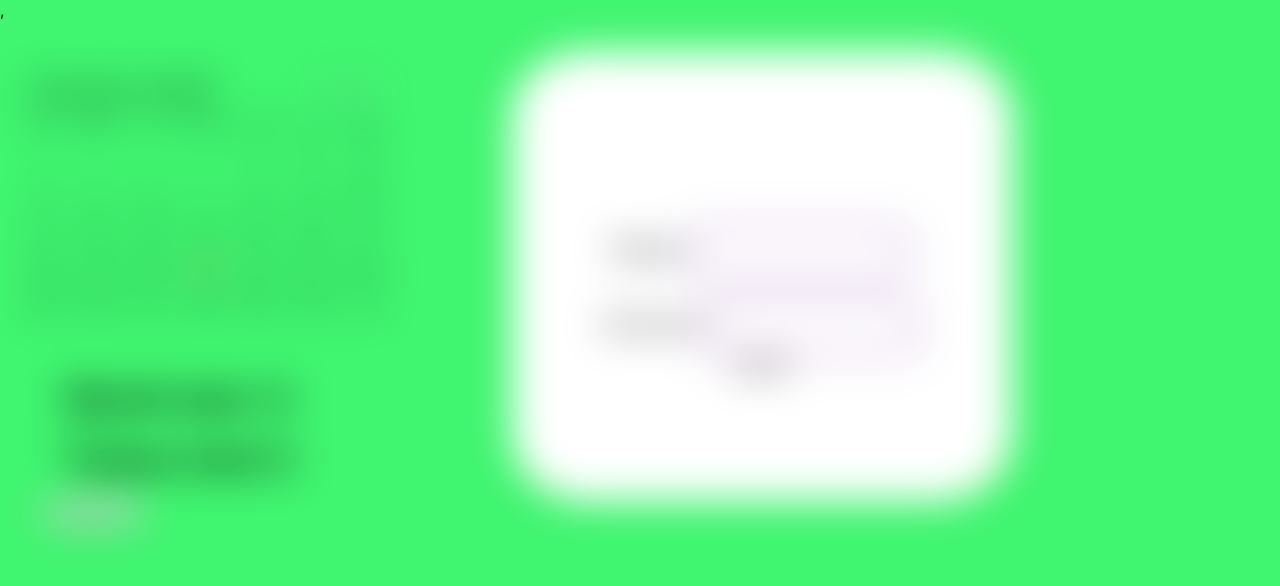
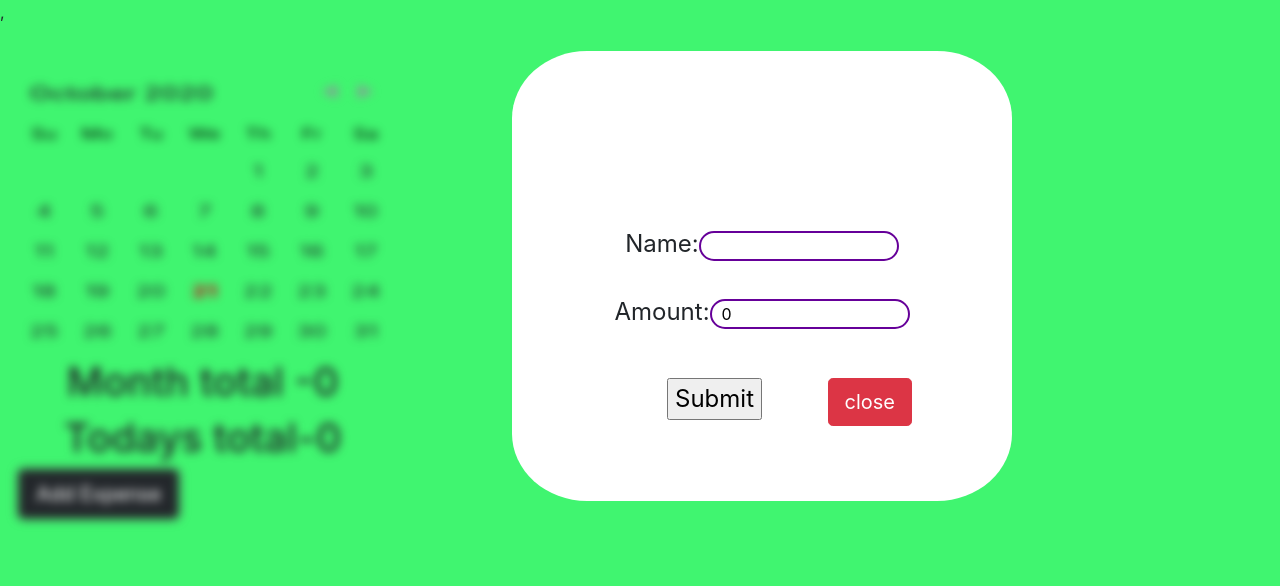
Before and after one commit to Deepu19g/expense2, a React (Create React App) app: page / in a window 1280 px wide. Both pictures are taken after a click on the button "Add Expense". Shown: the top 586 px of the page. Built offline with nearby package versions, Linux system fonts and the light colour scheme.

Commit message:
almost there

```diff
--- a/src/App.js
+++ b/src/App.js
@@ -5,11 +5,12 @@
 import Calendar2 from "./components/Calendar2";
 //import Calendar from './components/Calendar';
 import { Button } from "react-bootstrap";
-//import "bootstrap/dist/css/bootstrap.css";
+import "bootstrap/dist/css/bootstrap.css";
 import "./components/stylesheet.css";
 import ListItems from "./components/ListItems";
-import {library} from '@fortawesome/fontawesome-svg-core'
-import {faTrash} from '@fortawesome/free-solid-svg-icons'
+import { library } from "@fortawesome/fontawesome-svg-core";
+import { faTrash } from "@fortawesome/free-solid-svg-icons";
+
 library.add(faTrash);
 
 function App() {
@@ -42,8 +43,7 @@
     if (Masterobject) {
       for (const [key, value] of Object.entries(Masterobject)) {
         if (key == new Date().toDateString()) {
-
-          addtolist(value)
+          addtolist(value);
           for (const prim of value) {
             console.log(prim);
             teksum += Number(prim.data);
@@ -58,15 +58,13 @@
       //console.log(list2);
       settt(teksum);
       setmtotal(tekmsum);
-
     }
   }, []);
   function myFunction() {
     var element = document.getElementById("hidden");
     element.classList.toggle("mystyle");
-    var blur=document.getElementById("blur");
-    blur.classList.toggle("active")
-
+    var blur = document.getElementById("rest");
+    blur.classList.toggle("active");
   }
 
   var temp = 0;
@@ -165,8 +163,8 @@
       setsuperstate(tempsuper);
       localStorage.setItem("Masterkey", JSON.stringify(tempsuper));
     }
-    setname(" ")
-    setamount(0)
+    setname(" ");
+    setamount(0);
   }
 
   console.log(superstate);
@@ -269,7 +267,8 @@
   }
 
   return (
-    <div className="App" id="blur">
+    <div className="App">
+      <div id="mainbox">
         <div id="hidden" className="box hidden">
           <form onSubmit={handlesubmit}>
             <label>Name:</label>
@@ -289,10 +288,15 @@
               onChange={handleinput}
             ></input>
             <br></br>
+            <p>
             <input type="submit" onClick={myFunction}></input>
+            <Button variant="danger" size="lg"  onClick={myFunction}>close</Button>{' '}
+            </p>
+
           </form>
         </div>
-
+      </div>
+      <div id="rest">
         <div className="calender">
           <Calendar2 nextclick={nextclick}></Calendar2>
         </div>
@@ -304,10 +308,12 @@
 
           {/* <button onClick={myFunction}>Add Expense</button>*/}
 
-        <button onClick={myFunction}>Add Expense</button>
+         {/*<button onClick={myFunction}>Add Expense</button>*/}
+          <Button variant="dark" size="lg" onClick={myFunction}>Add Expense</Button>{' '}
         </div>
 
         <ListItems lister={list} delete={deleteitem}></ListItems>
+      </div>
     </div>
   );
 }
--- a/src/components/stylesheet.css
+++ b/src/components/stylesheet.css
@@ -6,7 +6,7 @@
 .mystyle{
     display: block;
     background-blend-mode: lighten;
-   visibility: visible;
+
 
 }
 
@@ -65,5 +65,17 @@
     background-color: white;
 }
 .active{
-filter: blur(20px);
+
+    filter: blur(5px);
 }
+.btn-danger {
+
+    position: absolute;
+    right: 100px;
+}
+
+  [type="submit"]:not(:disabled) {
+    cursor: pointer;
+    position: absolute;
+    right: 250px;
+}
```
Also changed, not shown: 1 other file (tests, documents, lock files or other folders). Lines whose indentation alone changed are shown as unchanged.
